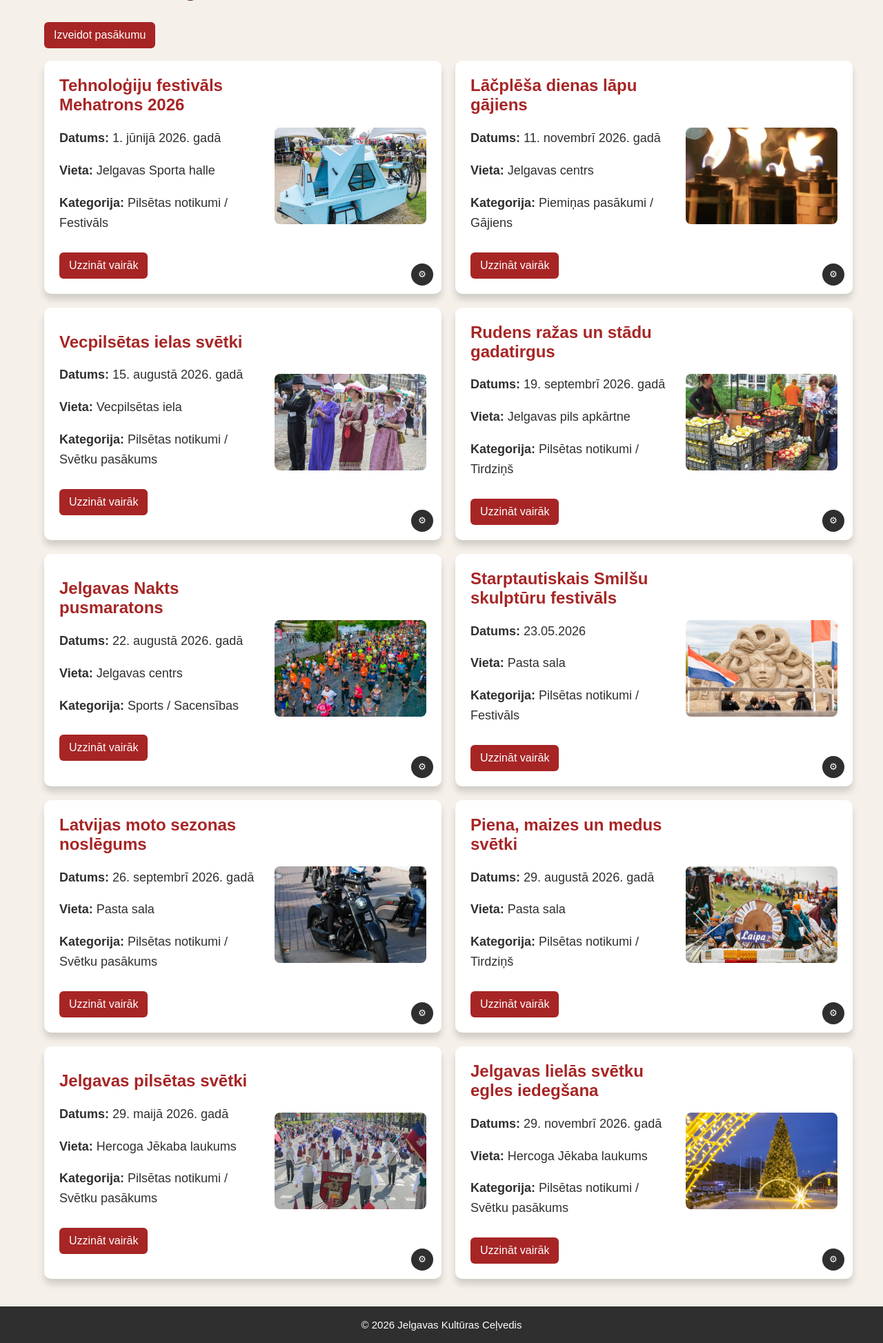
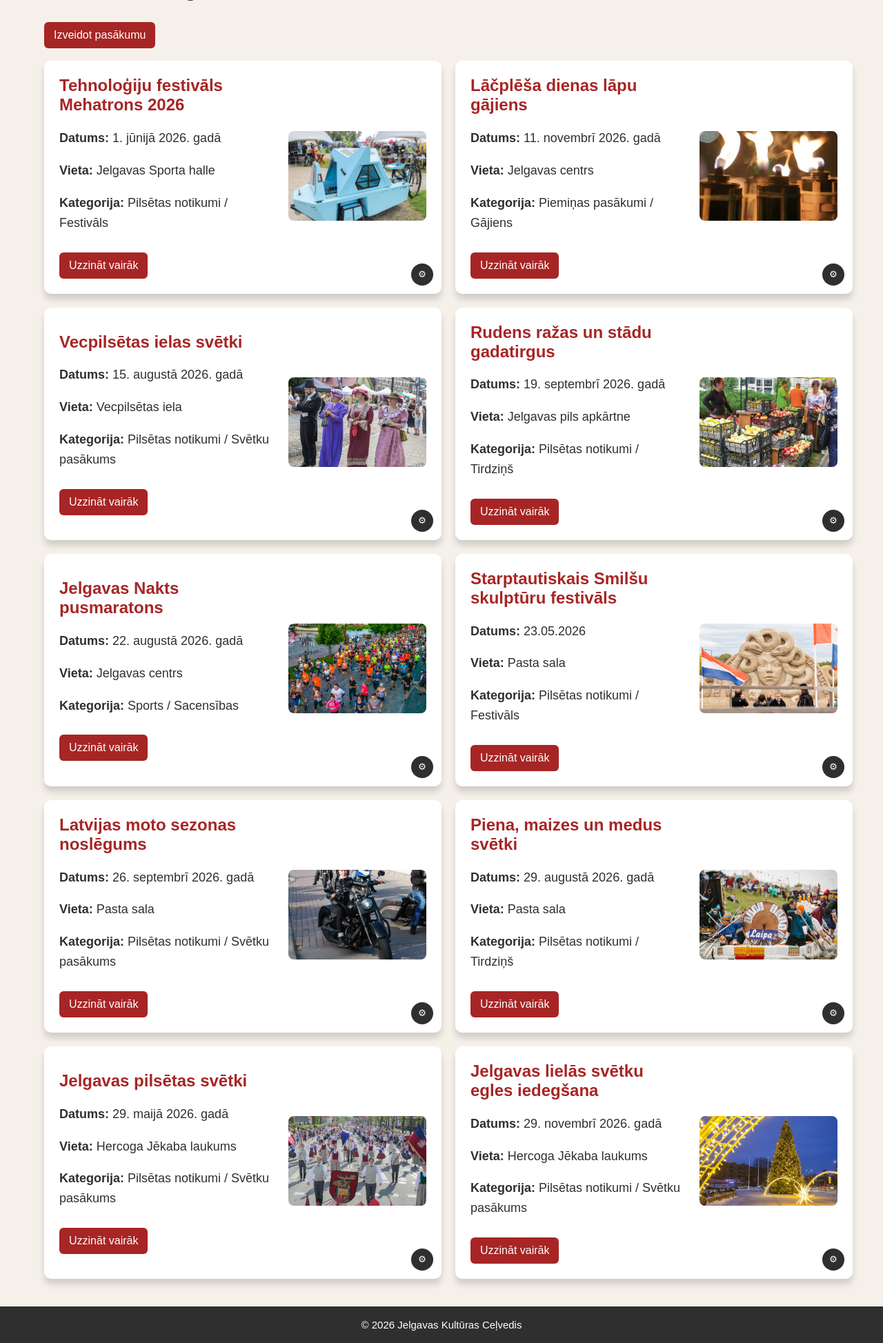
Before and after one commit to ReinisSmilga/Programesanas-projekts, a Flask app: page /pasakumi in a window 1280 px wide. Shown: the part 198-2145 px from the top of the page at 69% size. Run offline with Flask 3, Linux system fonts and the light colour scheme; data comes from the database, SQL or seed files in the repository.

Commit message:
salabotas kļūmes css

```diff
--- a/static/style.css
+++ b/static/style.css
@@ -100,8 +100,8 @@ footer p {
 }
 
 .event_image img {
-    width: 220px;
-    height: 140px;
+    width: 200px;
+    height: 130px;
     object-fit: cover;
     border-radius: 8px;
 }
@@ -187,7 +187,7 @@ footer p {
 }
 
 .help_info {
-    width: 50%;
+    width: 40%;
     background-color: white;
     padding: 25px;
     border-radius: 10px;
@@ -285,6 +285,13 @@ footer p {
     .help_map iframe {
         height: 300px;
     }
+
+    .form {
+        width: 80%;
+}
+    .event_image img {
+        display: none;
+    }
 }
 
 @media (min-width: 887px) {
```
